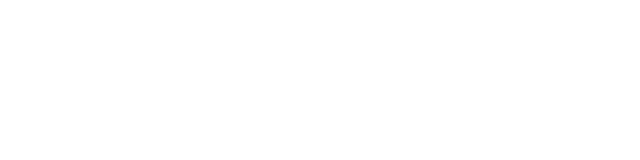
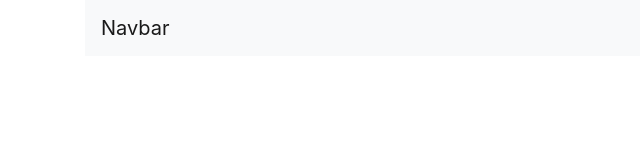
Before and after one commit to RohitKumar-200/dscwow_mysuru-tourism, a React (Create React App) app: page / in a window 1280 px wide. Shown: the top 160 px of the page, without its empty margins (0-640 px from the left). Built offline with nearby package versions, Linux system fonts and the light colour scheme.

Commit message:
Packages reinforced

```diff
--- a/src/components/App/App.js
+++ b/src/components/App/App.js
@@ -1,7 +1,10 @@
 import "./App.css";
+import Header from '../Header/Header';
 
 function App() {
-  return <div className="App"></div>;
+  return (
+  <div className="App"><Header/></div>
+  );
 }
 
 export default App;
--- /dev/null
+++ b/src/components/Header/Header.js
@@ -0,0 +1,19 @@
+import React from 'react';
+import 'bootstrap/dist/css/bootstrap.min.css';
+import Container from 'react-bootstrap/Container';
+import Row from 'react-bootstrap/Row';
+import Col from 'react-bootstrap/Col';
+import Navbar from 'react-bootstrap/Navbar';
+function Header() {
+    return (
+      <div>
+        <Container>
+  <Navbar expand="lg" variant="light" bg="light">
+    <Navbar.Brand href="#">Navbar</Navbar.Brand>
+  </Navbar>
+</Container>
+      </div>
+    );
+}
+
+export default Header;
```
Also changed, not shown: 1 other file (tests, documents, lock files or other folders).
